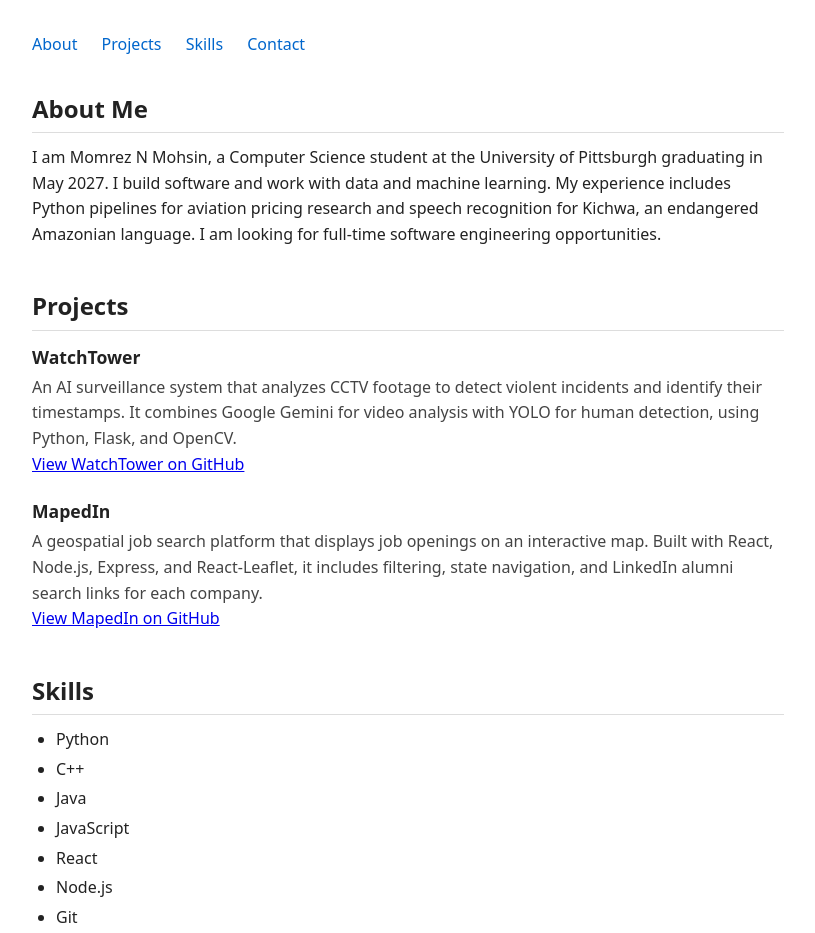
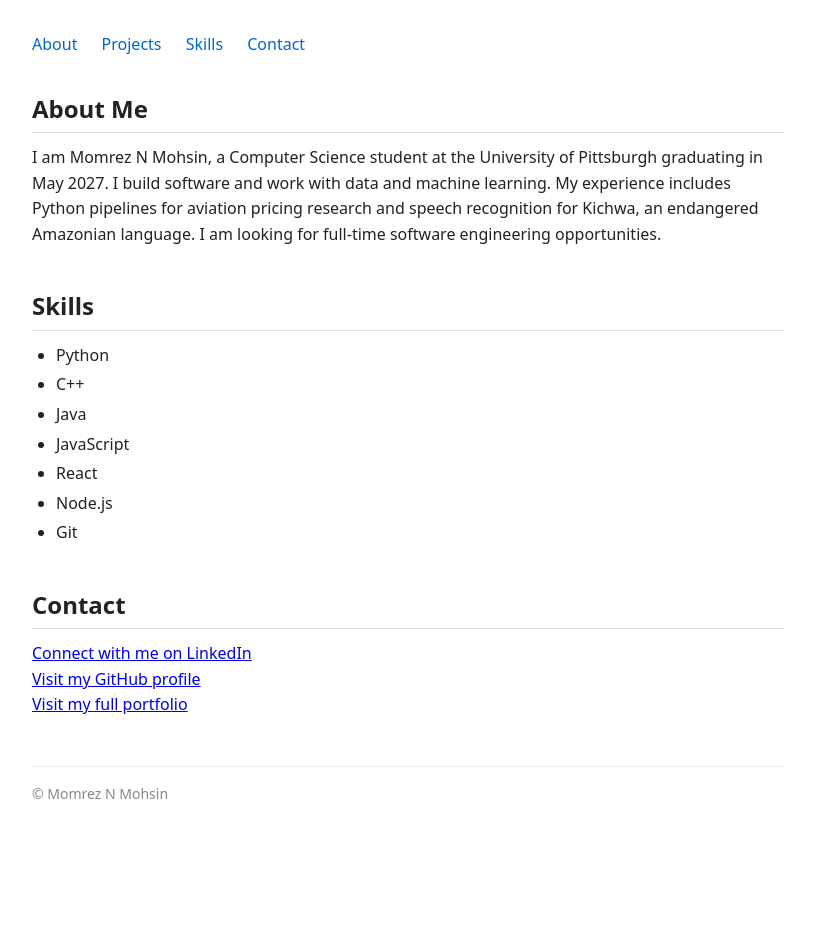
Before and after one commit to MomrezNeemeri/portfolio, a plain HTML site: page index.html in a window 1280 px wide. Shown: the top 933 px of the page, without its empty margins (232-1047 px from the left). After the commit the page ends 837 px from the top, so only its background shows below. Drawn offline with Linux system fonts and the light colour scheme.

Commit message:
Test protection with missing projects

```diff
--- a/index.html
+++ b/index.html
@@ -35,43 +35,7 @@
       <!-- e.g., include your name, your program/year, and what you are interested in -->
     </section>
 
-    <section id="projects">
-      <h2>Projects</h2>
-      <div class="project">
-        <h3>WatchTower</h3>
-        <p>
-          An AI surveillance system that analyzes CCTV footage to detect
-          violent incidents and identify their timestamps. It combines
-          Google Gemini for video analysis with YOLO for human detection,
-          using Python, Flask, and OpenCV.
-        </p>
-        <a href="https://github.com/MomrezNeemeri/WatchTowerHT">
-          View WatchTower on GitHub
-        </a>
-      </div>
 
-      <div class="project">
-        <h3>MapedIn</h3>
-        <p>
-          A geospatial job search platform that displays job openings
-          on an interactive map. Built with React, Node.js, Express,
-          and React-Leaflet, it includes filtering, state navigation,
-          and LinkedIn alumni search links for each company.
-        </p>
-        <a href="https://github.com/MomrezNeemeri/MapedIn">
-          View MapedIn on GitHub
-        </a>
-      </div>
-
-      <!-- Example project entry structure: copy, fill in, and add at least 2:
-      <div class="project">
-        <h3>Project Name</h3>
-        <p>What the project does, the technologies used, and what you learned.</p>
-      </div>
-      -->
-
-      <!-- TODO: Add at least 2 project entries using the structure above -->
-    </section>
 
     <section id="skills">
       <h2>Skills</h2>
```
